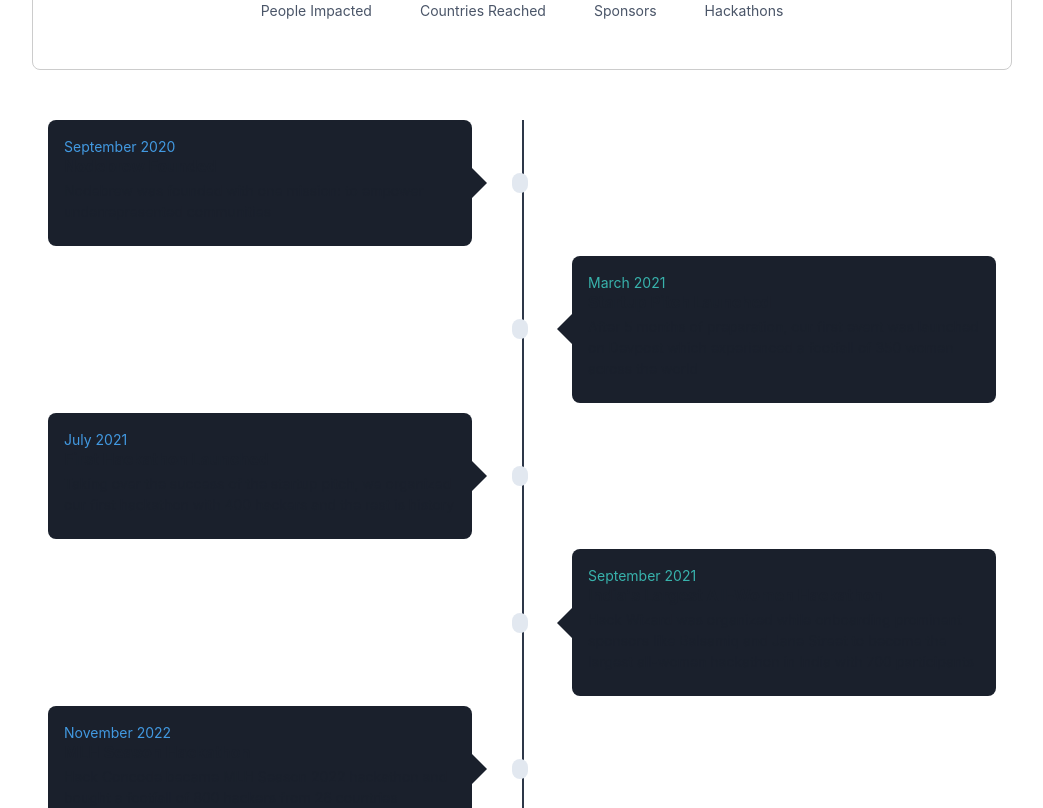
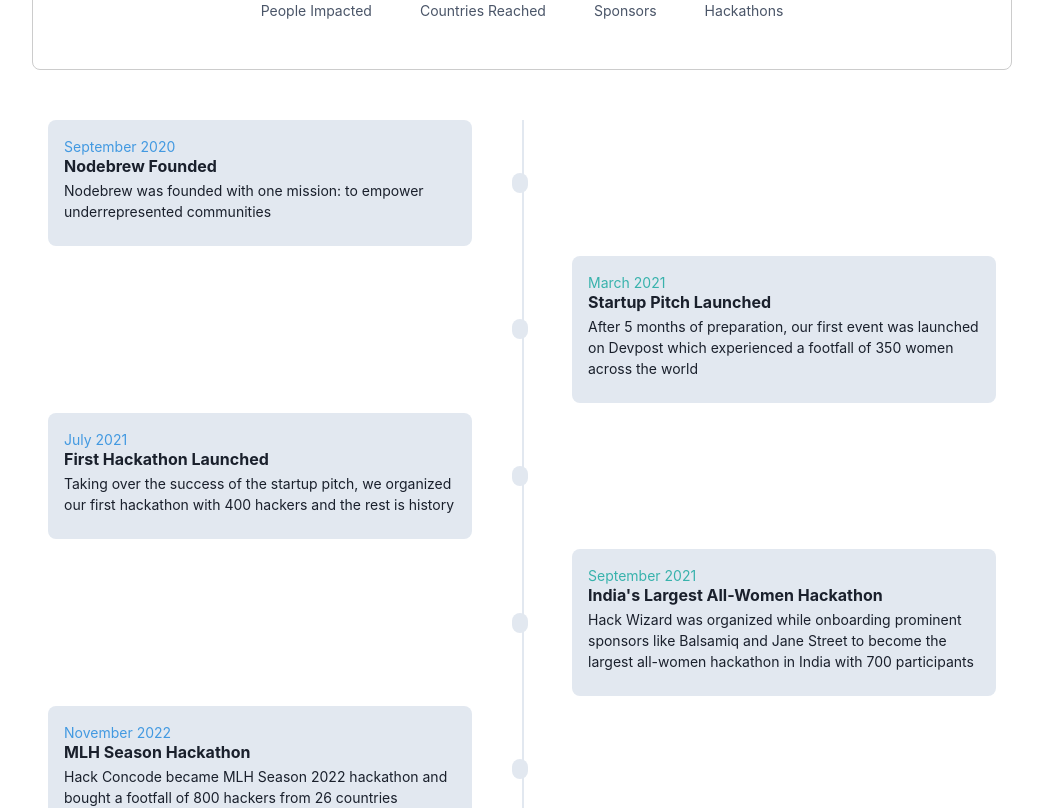
Before and after one commit to nodebrewhq/website, a React (Create React App) app: page / in a window 1280 px wide. Shown: the part 1020-1828 px from the top of the page, without its empty margins (118-1161 px from the left). Built offline with nearby package versions, Linux system fonts and the light colour scheme.

Commit message:
edited program

```diff
--- a/src/components/Program.js
+++ b/src/components/Program.js
@@ -61,7 +61,7 @@ const Milestones = () => {
   return (
     <Box mx={{ base: "0px", md: "150px" }} mt="50">
       <Container maxWidth="6xl">
-        <Heading size="m" fontWeight="bold" mb={18} textAlign="left" color="gray.800">
+        <Heading size="m" fontWeight="bold" mb={18} textAlign="left">
         </Heading>
         {milestones.map((milestone) => (
           <Flex key={milestone.id} mb="10px">
@@ -116,7 +116,7 @@ const Card = ({ id, title, description, date }: CardProps) => {
     <HStack
       flex={1}
       p={{ base: 3, sm: 4 }}
-      bg={useColorModeValue('gray.100', 'gray.800')}
+      bg={useColorModeValue('gray.100', 'gray.200')}
       spacing={5}
       rounded="lg"
       alignItems="center"
@@ -125,7 +125,7 @@ const Card = ({ id, title, description, date }: CardProps) => {
         content: `""`,
         w: '0',
         h: '0',
-        borderColor: `transparent ${useColorModeValue('#edf2f6', '#1a202c')} transparent`,
+        borderColor: `transparent ${useColorModeValue('gray.100', 'gray.200')} transparent`,
         borderStyle: 'solid',
         borderWidth: borderWidthValue,
         position: 'absolute',
@@ -162,7 +162,7 @@ const LineWithDot = () => {
         left="50%"
         height="calc(100% + 10px)"
         border="1px solid"
-        borderColor={useColorModeValue('gray.200', 'gray.700')}
+        borderColor={useColorModeValue('gray.200', 'gray.200')}
         top="0px"
       ></Box>
       <Box pos="relative" p="10px">
```
